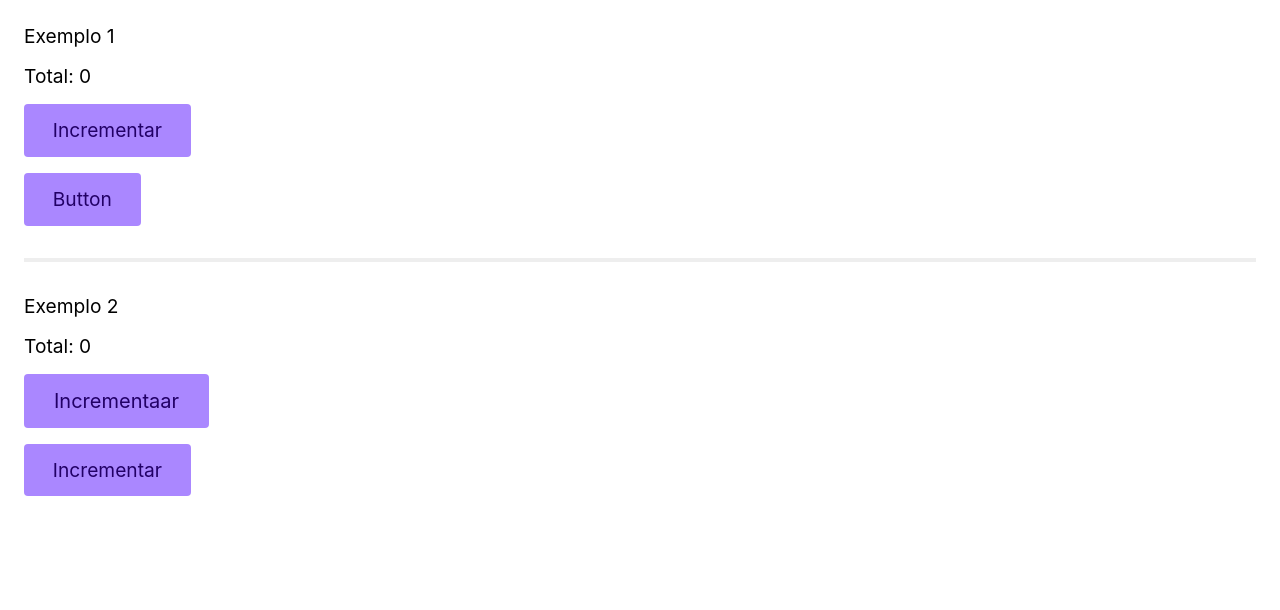
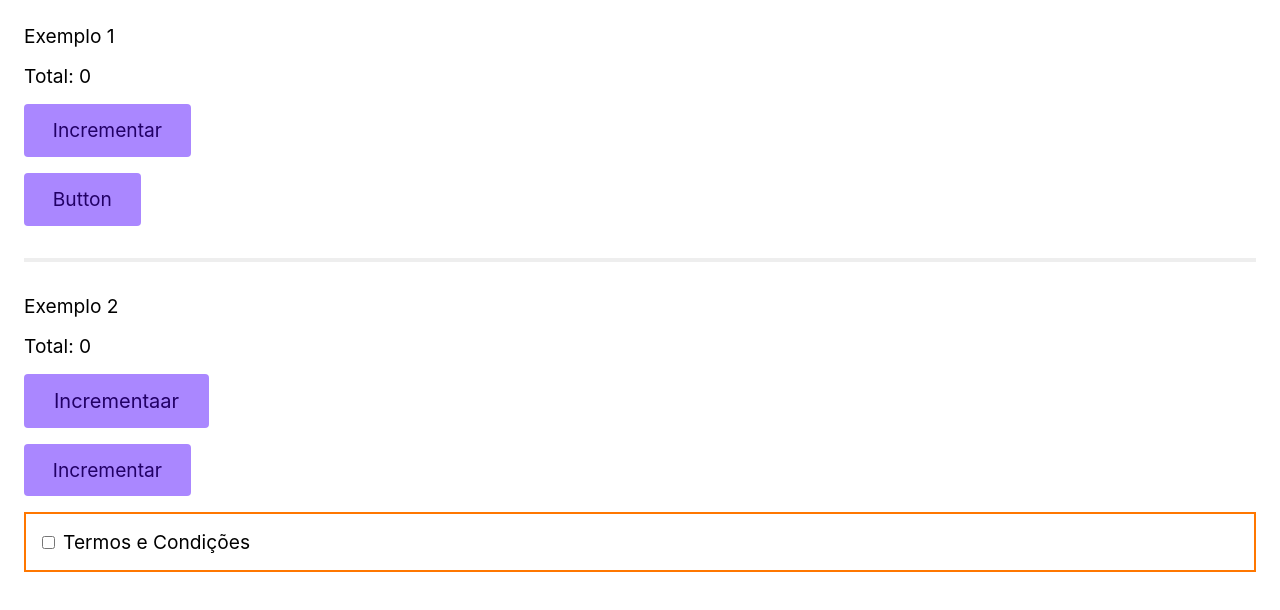
Before and after one commit to iamphelipe/reactTS_origamid, a React (Vite) app: page / in a window 1280 px wide. Shown: the top 610 px of the page. Built offline with nearby package versions, Linux system fonts and the light colour scheme.

Commit message:
Eventos currentTarget

```diff
--- a/src/App.tsx
+++ b/src/App.tsx
@@ -2,6 +2,7 @@ import React from 'react';
 import Button from './Button';
 import Button2 from './Button2';
 import Button3 from './Button3';
+import Checkbox from './Checkbox';
 
 function App() {
   const [total, setTotal] = React.useState(0);
@@ -11,6 +12,7 @@ function App() {
   }
 
   return (
+    <>
     <div>
       <p>Exemplo 1</p>
       <p>Total: {total}</p>
@@ -31,6 +33,16 @@ function App() {
       {/* Interfaces e Tipos 1 */}
       <Button3>Incrementar</Button3>
     </div>
+
+    <div>
+      {/* Eventos - Básicos TSX */}
+
+      <Checkbox label='Termos e Condições' />
+    </div>
+
+
+    </>
+
   );
 }
 
--- /dev/null
+++ b/src/Checkbox.tsx
@@ -0,0 +1,23 @@
+import React from 'react';
+
+const Checkbox = ({ label }: { label: string }) => {
+  const [value, setValue] = React.useState(false);
+
+  return (
+    <label
+      style={{
+        padding: '1rem',
+        border: value ? '2px solid #8D2' : '2px solid #F70',
+      }}
+    >
+      <input
+        type="checkbox"
+        checked={value}
+        onChange={({ currentTarget }) => setValue(currentTarget.checked)}
+      />
+      {label}
+    </label>
+  );
+};
+
+export default Checkbox;
```
